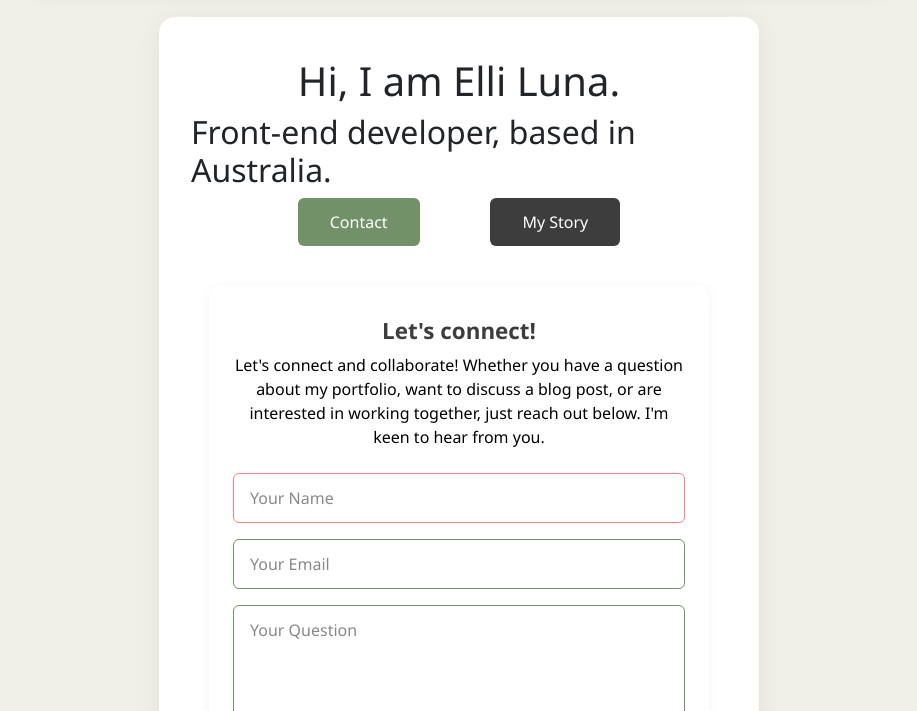
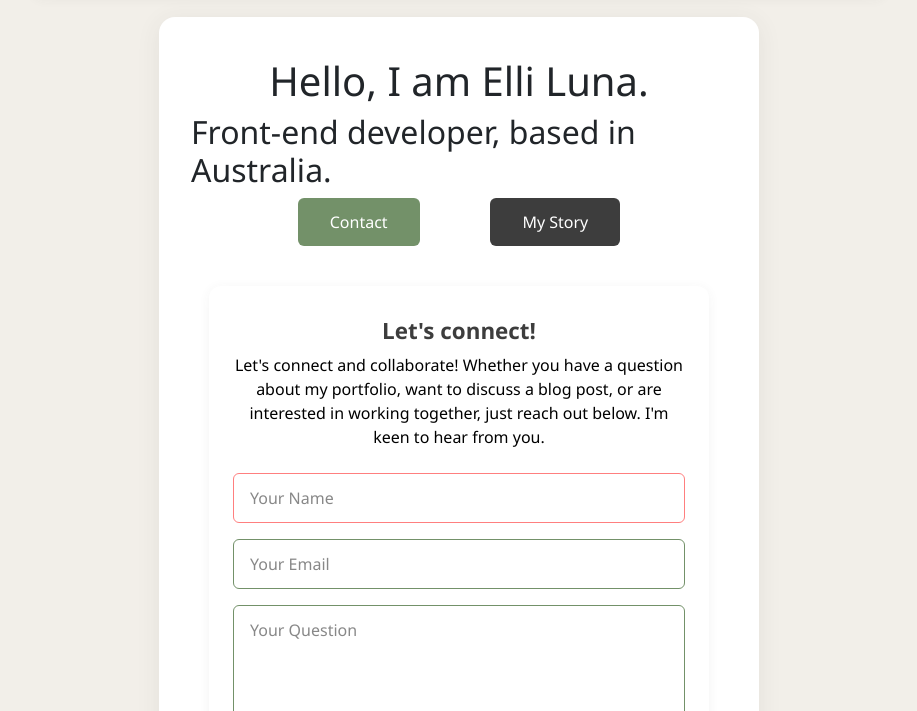
Before and after one commit to Ellil7/My-Portfolio, a plain HTML site: page index.html in a window 1280 px wide. Shown: the part 89-800 px from the top of the page, without its empty margins (181-1098 px from the left). Drawn offline with nearby package versions, Linux system fonts and the light colour scheme.

Commit message:
Test
Test only for live server

```diff
--- a/index.html
+++ b/index.html
@@ -47,7 +47,7 @@
             <div class="col-12 col-md-2 h-auto"></div>
             <div class="col-12 col-md-8 col-lg-8 col-xl-8 d-flex justify-content-center align-items-start h-auto" style="grid-row: 2; grid-column: 2/5; margin-top: 20px;">
                     <main class="landing-main">
-                        <h1 class="landing-title">Hi, I am Elli Luna.</h1>
+                        <h1 class="landing-title">Hello, I am Elli Luna.</h1>
                         <h2 class="landing-subtitle">Front-end developer, based in Australia.</h2>
                         <div class="landing-buttons">
                             <a href="#ask-form" class="btn btn-contact">Contact</a>
```
